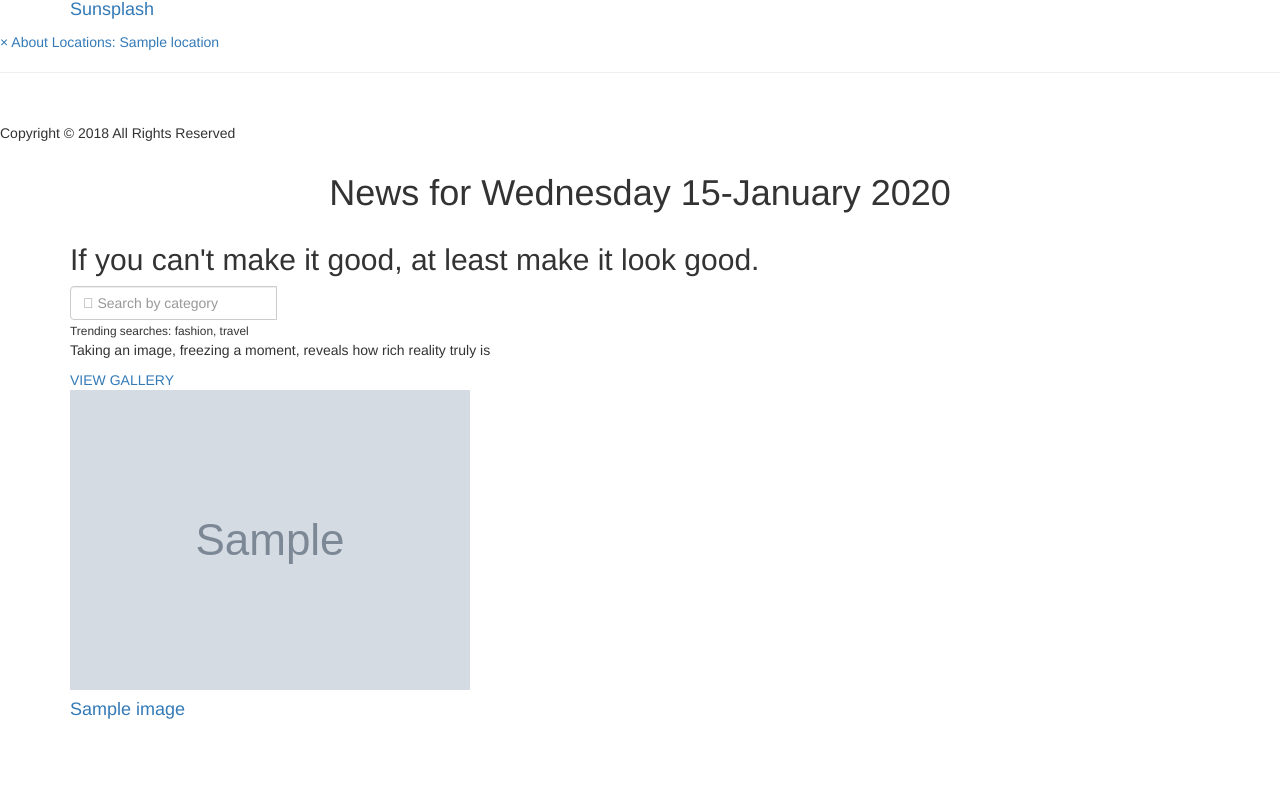
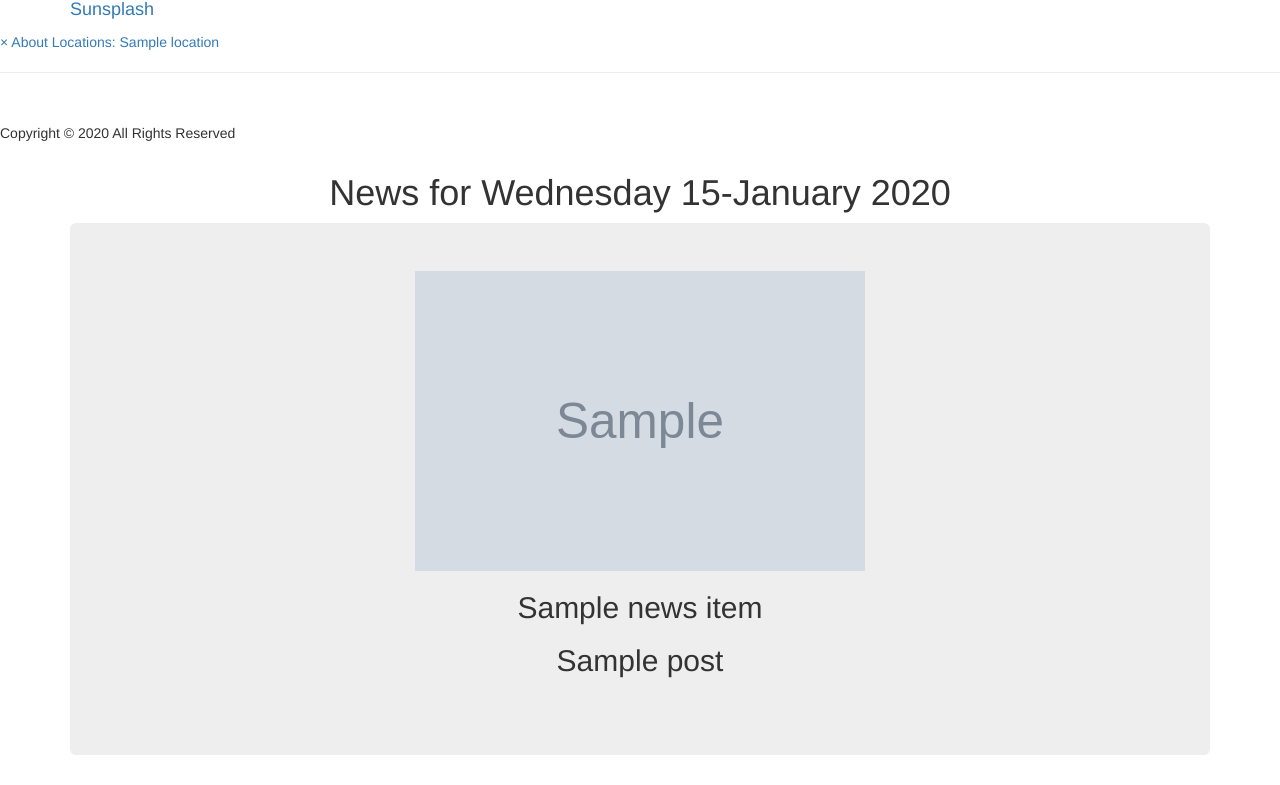
Before and after one commit to AmimoG/Gallery, a Django app: template gallery/templates/all-news/today-news.html in a window 1280 px wide. Shown: the part 40-825 px from the top of the page. Before the commit the page ends 759 px from the top, so only its background shows below. Run offline with Django 3.2, Linux system fonts and the light colour scheme; the template is opened without the code that fills it: most values are stand-ins (such as "Sample title", 1, 10 or a date in 2020); grey boxes marked "Sample" are stand-in pictures; some libraries are stand-ins or nearby versions.

Commit message:
Add Files

```diff
--- a/gallery/templates/all-news/article.html
+++ b/gallery/templates/all-news/article.html
@@ -10,7 +10,7 @@
     <div class="cover-1">
         <h2>{{image.image_category.name}} Category</h2>
         <div class="container imageloc">
-            <form class="form" role="search" action="{% url 'search_image' %}">
+            <form class="form" role="search" action="{% url 'search_article' %}">
                 <div class="input-group">
                   <input type="text" class="form-control" placeholder="&#xf3ee; Search by category"name="image_category">
                   <br>
--- a/gallery/templates/all-news/location.html
+++ b/gallery/templates/all-news/location.html
@@ -10,7 +10,7 @@
     <div class="cover-1">
         <h2>The images are located in {{location.name}}</h2>
         <div class="container imageloc">
-            <form class="form" role="search" action="{% url 'search_image' %}">
+            <form class="form" role="search" action="{% url 'search_article' %}">
                 <div class="input-group">
                   <input type="text" class="form-control" placeholder="&#xf3ee; Search by category"name="image_category">
                   <br>
--- a/gallery/templates/all-news/search.html
+++ b/gallery/templates/all-news/search.html
@@ -19,7 +19,7 @@
         <div class="row">
           <div class="card text-center">
             <div class="card-header">
-              <img class="text-center" src="{{article.article_image.url}}" class="img-responsive" width="350px" height="300px" alt="Image">
+              <img class="text-center" src="{{article..url}}" class="img-responsive" width="350px" height="300px" alt="Image">
             </div>
             <div class="card-body">
               <h2 class="text-center"> {{ article.title }} </h2>
--- a/gallery/templates/all-news/today-news.html
+++ b/gallery/templates/all-news/today-news.html
@@ -2,96 +2,48 @@
 {% block content %}
 {{ block.super}}
 
-<!-- Landing Page -->
-<div class="banner">
-    <div class="cover">
-        <div class="container image">
-            <h2 id="category">If you can't make it good, at least make it look good.</h2>
-            <form class="form" role="search" action="{% url 'search_image' %}">
-
-                <div class="input-group">
-                  <input type="text" class="form-control" placeholder="&#xf3ee; Search by category" name="image_category">
-                  <br>
-                 </div>
-
-                 <small>Trending searches: fashion, travel</small>
-
-              </form>
-            <p>Taking an image, freezing a moment, reveals how rich reality truly is </p>
-            <a href="#gallery">VIEW GALLERY</a>
-        </div>
-    </div>
-</div>
 
 
-<div class="container wrap">
-    <!-- Looping through images -->
-    <div class="row" id="gallery">
-    {% for image in images %}
-        <!-- displaying images -->
-         <div class="col-xs-6 col-sm-6 col-md-4 col-lg-3">
-                 <div class="portfolio-wrap ">
-                     <div class="portfolio-wrap hovereffect">
-                         <a class="img-overlay" data-toggle="modal" data-target="#{{image.id}}" style="width:100%">
-                             <img src="{{image.picture.cdn_url}}" href="" class="image" alt="Image" >
-                             <div class="overlay">
-                                 <h4>{{image.name}}</h4>
-                             </div>
-                         </a>
-                     </div>
-                 </div>
-             </div>
-    {% empty %}
-    </div>
+<div class="container">
+
+  <!-- Looping through news   -->
+  {% for news_item in news %}
+  <div class="jumbotron">
     <div class="row">
+      <div class="card text-center">
         <div class="card-header">
           <img class="text-center" src="{{news_item.article_image.url}}" class="img-responsive" width="450px" height="300px" alt="Image">
         </div>
-        <div class="col-sm-6 col-md-6 col-lg-6">
-            <h2 class="text-center"> Sorry no images for now they are comming soon.</h2>
+        <div class="card-body">
+          <h2 class="text-center"> {{ news_item.title }} </h2>
+          <h2 class="text-center"> {{ news_item.post }} </h2>
+          <!-- <a href="#" class="btn btn-primary">Read More</a> -->
+        </div>
+      </div>
+      <br>
+
     </div>
   </div>
   {% endfor %}
 
-    <!-- Image details modal -->
-    {% for image in images %}
-        <div class="modal fade" id="{{image.id}}" tabindex="-1" role="dialog" aria-labelledby="deleteModalLabel" aria-hidden="true">
-            <div class="modal-dialog" role="document">
-                <div class="modal-content">
-                    <div class="modal-header">
-                        <h5 class="modal-title" id="deleteModalLabel">Image Post</h5>
-                        <button type="button" class="close" data-dismiss="modal" aria-label="Close">
-                            <span aria-hidden="true">&times;</span>
-                        </button>
-                    </div>
-                    <div class="modal-body">
-                        <div class="row">
-                            <div class="col-md-9 col-lg-9">
-                                <a href="{% url 'single' category_name=image.image_category.name image_id=image.id %}"><img id="img{{image.id}}" src="{{image.picture.cdn_url}}" class="img-thumbnail" alt="Image" style="cursor:pointer"></a>
+  <!-- <video class="video-intro" autoplay loop muted>
+    <source src="https://mdbootstrap.com/img/video/city.mp4" type="video/mp4" >
+  </video> -->
 
-                            </div>
-                            <div class="col-md-3">
-                                <h4 class = "desc">Location</h4>
-                                <p>{{image.image_location.name}}</p>
-                                <h4 class = "desc">Category</h4>
-                                <p>{{image.image_category.name}}</p>
-                            </div>
-                            <div>
-                                <h2 class="desc">{{image.name}}</h2>
-                                <p class="desc">{{image.description}}</p>
-                            </div>
-                        </div>
-                    </div>
-                    <div class="modal-footer">
-                        <button type="button" class="btn btn-secondary" onclick="copy('img{{image.id}}')">Copy Link</button>
-                        <!-- <input class="form-control" type="text" value="{{image.image_link}}" id="link">
-                       <a onclick="myFunction()"><button type="button"  class="btn btn-primary">Copy Link</button></a> -->
-                        <button type="button" class="btn btn-secondary" data-dismiss="modal">Close</button>
-                    </div>
-                </div>
-            </div>
-        </div>
-    {% endfor %}
 </div>
 
 {% endblock %}
+
+<!-- <div class="card text-center">
+  <div class="card-header">
+    <img src="{{news_item.article_image.url}}" class="img-responsive" width="350px" height="300px" alt="Image">
+  </div>
+  <div class="card-body">
+    <h2 class="text-center"> {{ news_item.title }} </h2>
+    <h2 class="text-center"> {{ news_item.post }} </h2>
+    <a href="#" class="btn btn-primary">Read More</a>
+  </div>
+  <div class="card-footer text-muted">
+    2 days ago
+  </div>
+</div> -->
--- a/gallery/templates/navbar.html
+++ b/gallery/templates/navbar.html
@@ -118,7 +118,7 @@
                     </ul>
                 </div>
                 <div class="col-md-12">
-                    <p>Copyright &copy; 2018 All Rights Reserved</p>
+                    <p>Copyright &copy; 2020 All Rights Reserved</p>
                 </div>
             </div>
         </div>
--- a/mygallery/settings.py
+++ b/mygallery/settings.py
@@ -70,6 +70,7 @@ INSTALLED_APPS = [
     'django.contrib.sessions',
     'django.contrib.messages',
     'django.contrib.staticfiles',
+    # 'gallery.apps.GalleryConfig',
     'gallery',
     'bootstrap3',
 ]
@@ -98,6 +99,7 @@ TEMPLATES = [
                 'django.template.context_processors.request',
                 'django.contrib.auth.context_processors.auth',
                 'django.contrib.messages.context_processors.messages',
+                'django.template.context_processors.media',
             ],
         },
     },
--- a/mygallery/urls.py
+++ b/mygallery/urls.py
@@ -19,5 +19,5 @@ from django.conf.urls import url, include
 
 urlpatterns = [
     path('admin/', admin.site.urls),
-    path('',include('news.urls'))
+    path(r'',include('gallery.urls'))
 ]
```
Lines whose indentation alone changed are shown as unchanged.
